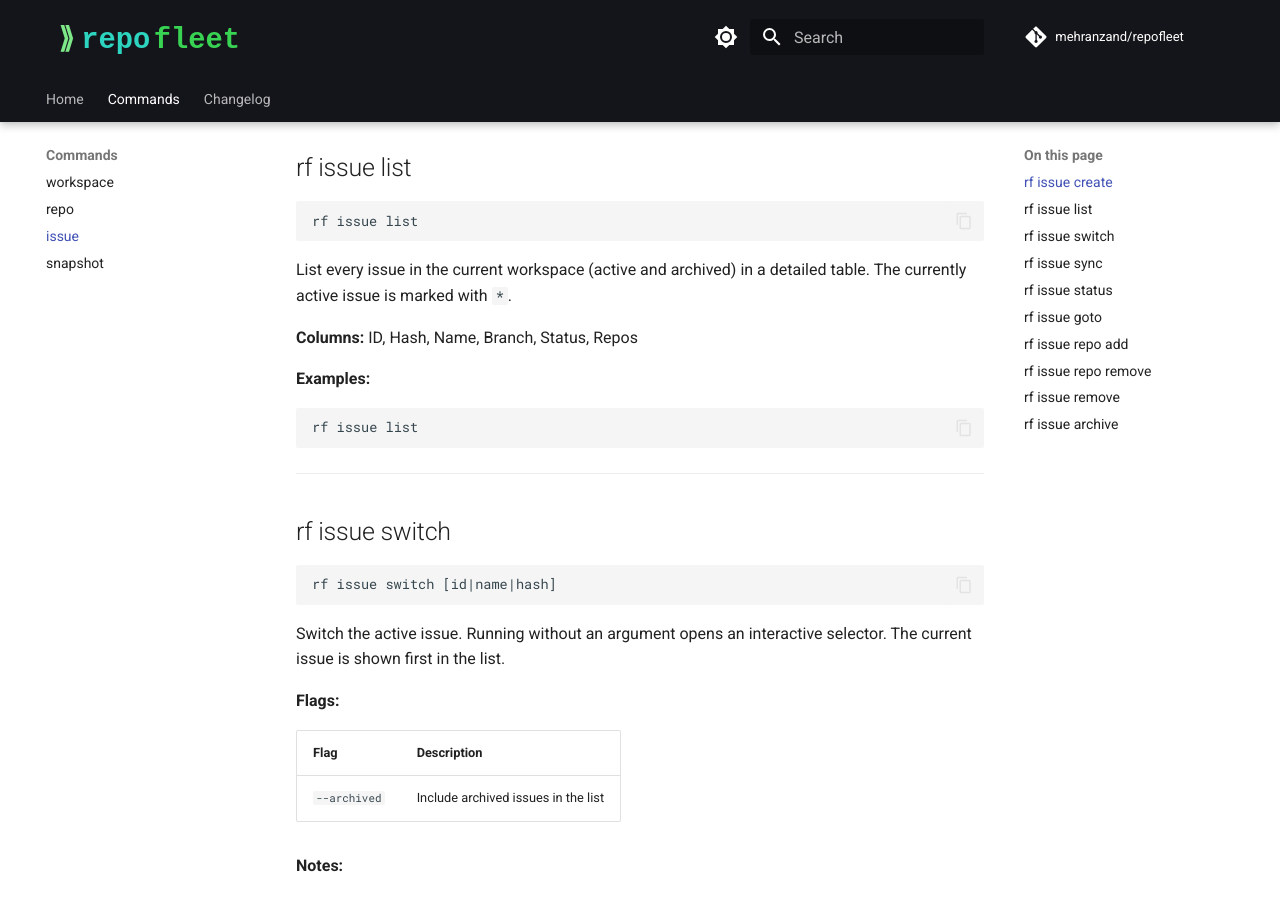
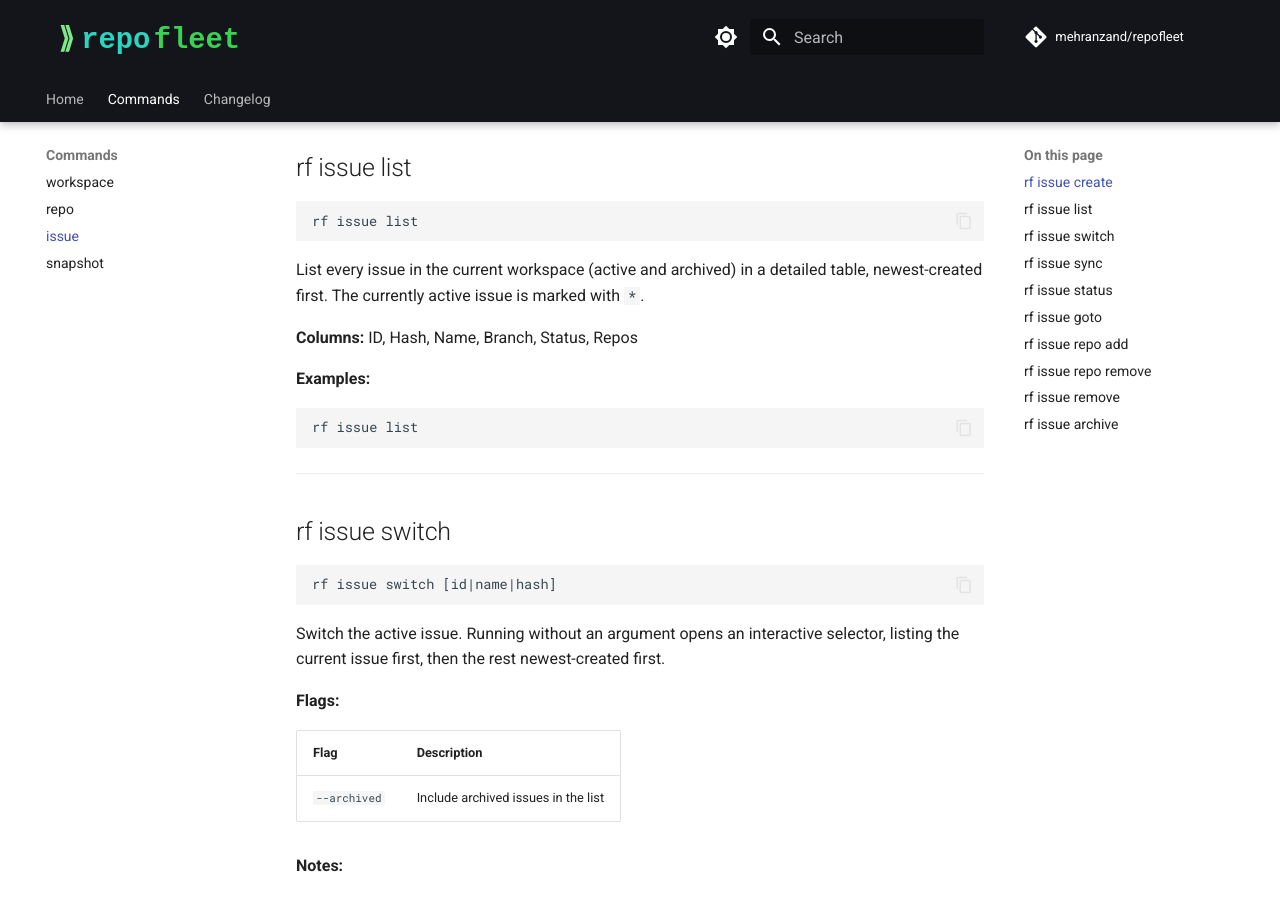
Before and after one commit to mehranzand/repofleet, an MkDocs documentation site: the page built from docs/issue.md, in a window 1280 px wide and 900 px high, scrolled down 2233 px. Built offline with MkDocs 1.6.1 and Material for MkDocs 9.7.7, drawn with Linux system fonts in a browser that asks for light colours; comment, search, counter and statistics services are not loaded.

Commit message:
docs: update docs

````diff
--- a/docs/issue.md
+++ b/docs/issue.md
@@ -59,7 +59,7 @@ rf issue create 987 --branch review/follow-up
 rf issue list
 ```
 
-List every issue in the current workspace (active and archived) in a detailed table. The currently active issue is marked with `*`.
+List every issue in the current workspace (active and archived) in a detailed table, newest-created first. The currently active issue is marked with `*`.
 
 **Columns:** ID, Hash, Name, Branch, Status, Repos
 
@@ -77,7 +77,7 @@ rf issue list
 rf issue switch [id|name|hash]
 ```
 
-Switch the active issue. Running without an argument opens an interactive selector. The current issue is shown first in the list.
+Switch the active issue. Running without an argument opens an interactive selector, listing the current issue first, then the rest newest-created first.
 
 **Flags:**
 
````
Also changed, not shown: docs/changelog.md (+3 -0 lines).
